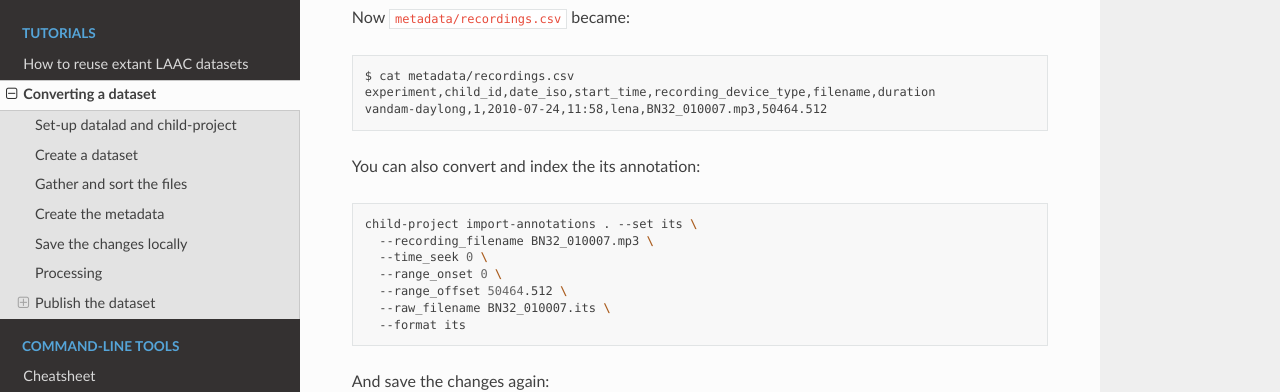
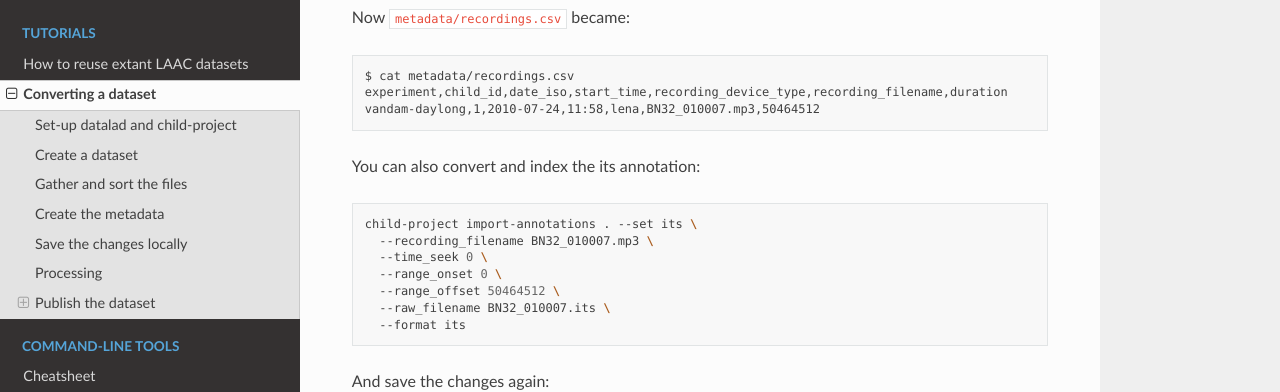
Before and after one commit to LAAC-LSCP/ChildProject, a Sphinx documentation site: the page built from docs/source/vandam.rst, in a window 1280 px wide and 900 px high, scrolled down 4340 px. Shown: the part 191-583 px from the top of the window. Built offline with Sphinx 7.4.7 and the Read the Docs theme 2.0.0, drawn with Linux system fonts in a browser that asks for light colours; pages that are not in the unit, such as notebooks, are missing from menus.

Commit message:
VanDam tutorial fix

```diff
--- a/docs/source/vandam.rst
+++ b/docs/source/vandam.rst
@@ -250,8 +250,8 @@ Now ``metadata/recordings.csv`` became:
 .. code:: bash
 
    $ cat metadata/recordings.csv
-   experiment,child_id,date_iso,start_time,recording_device_type,filename,duration
-   vandam-daylong,1,2010-07-24,11:58,lena,BN32_010007.mp3,50464.512
+   experiment,child_id,date_iso,start_time,recording_device_type,recording_filename,duration
+   vandam-daylong,1,2010-07-24,11:58,lena,BN32_010007.mp3,50464512
 
 You can also convert and index the its annotation:
 
@@ -261,7 +261,7 @@ You can also convert and index the its annotation:
      --recording_filename BN32_010007.mp3 \
      --time_seek 0 \
      --range_onset 0 \
-     --range_offset 50464.512 \
+     --range_offset 50464512 \
      --raw_filename BN32_010007.its \
      --format its
 
```
